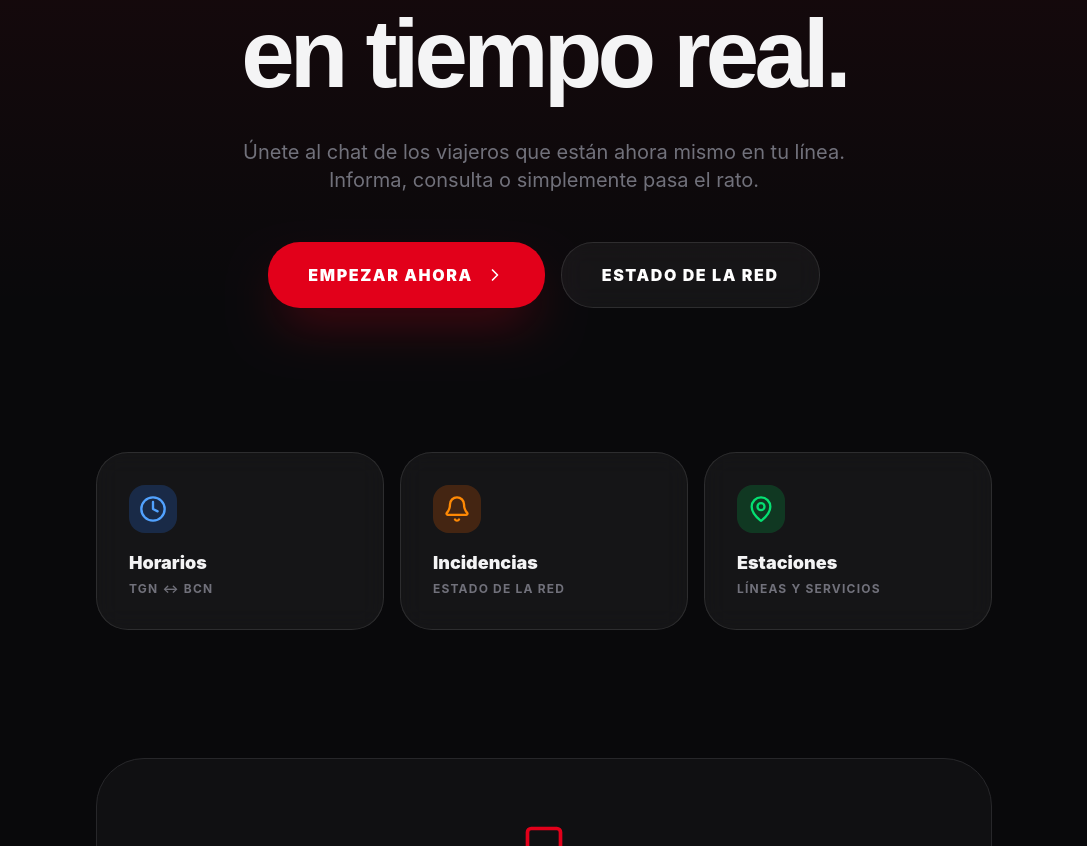
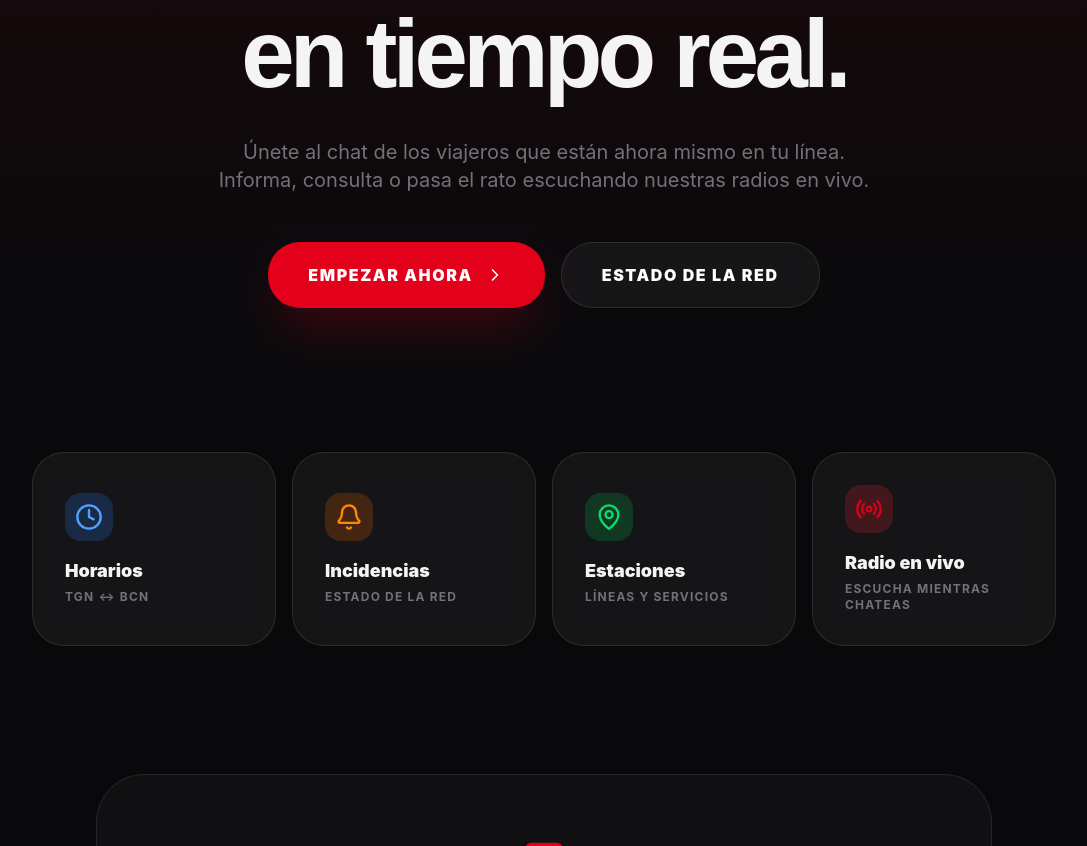
Before and after one commit to amelia007gonzalez-blip/RENFECHAT, a React (Vite) app: page / in a window 1280 px wide. Shown: the part 420-1266 px from the top of the page, without its empty margins (96-1183 px from the left). Built offline with nearby package versions, Linux system fonts and the light colour scheme.

Commit message:
feat: add radio indicators

```diff
--- a/src/App.jsx
+++ b/src/App.jsx
@@ -1,6 +1,6 @@
 import React, { useState, useEffect } from 'react';
 import { motion, AnimatePresence } from 'framer-motion';
-import { Train, MapPin, Users, Clock, ChevronRight, MessageSquare, Menu, X, Bell } from 'lucide-react';
+import { Train, MapPin, Users, Clock, ChevronRight, MessageSquare, Menu, X, Bell, Radio } from 'lucide-react';
 import { Analytics } from '@vercel/analytics/react';
 
 import StandardsScreen from './components/StandardsScreen';
@@ -152,7 +152,7 @@ const App = () => { // State Management with sessionStorage persistence to survi
                     <br />en tiempo real.
                   </h1>
                   <p className="text-zinc-500 text-lg md:text-xl max-w-2xl mx-auto mb-12">
-                    Únete al chat de los viajeros que están ahora mismo en tu línea. Informa, consulta o simplemente pasa el rato.
+                    Únete al chat de los viajeros que están ahora mismo en tu línea. Informa, consulta o pasa el rato escuchando nuestras radios en vivo.
                   </p>
                   <div className="flex flex-col sm:flex-row gap-4 justify-center">
                     <button onClick={startChat}
@@ -170,18 +170,20 @@ const App = () => { // State Management with sessionStorage persistence to survi
 
             {/* Quick action cards */}
             <section className="py-16 container mx-auto px-6">
-              <div className="grid grid-cols-1 sm:grid-cols-3 gap-4 max-w-4xl mx-auto">
+              <div className="grid grid-cols-1 sm:grid-cols-2 lg:grid-cols-4 gap-4 max-w-5xl mx-auto">
                 {[
                   { icon: <Clock size={28} />, label: 'Horarios', sub: 'TGN ↔ BCN', action: () => go(VIEWS.HORARIOS), color: 'blue' },
                   { icon: <Bell size={28} />, label: 'Incidencias', sub: 'Estado de la red', action: () => go(VIEWS.INCIDENCIAS), color: 'orange' },
                   { icon: <MapPin size={28} />, label: 'Estaciones', sub: 'Líneas y servicios', action: () => go(VIEWS.ESTACIONES), color: 'green' },
+                  { icon: <Radio size={28} className="animate-pulse" />, label: 'Radio en vivo', sub: 'Escucha mientras chateas', action: startChat, color: 'red' },
                 ].map(c => (
                   <button key={c.label} onClick={c.action}
                     className="glass border-zinc-800 rounded-[2rem] p-8 text-left hover:bg-white/5 transition-all hover:scale-[1.02] active:scale-[0.98] group">
                     <div className={`w-12 h-12 rounded-2xl flex items-center justify-center mb-4 ${
                       c.color === 'blue' ? 'bg-blue-500/20 text-blue-400' :
                       c.color === 'orange' ? 'bg-orange-500/20 text-orange-400' :
-                      'bg-green-500/20 text-green-400'
+                      c.color === 'green' ? 'bg-green-500/20 text-green-400' :
+                      'bg-red-500/20 text-renfe-red'
                     }`}>{c.icon}</div>
                     <h3 className="font-black text-lg mb-1">{c.label}</h3>
                     <p className="text-zinc-500 text-xs font-bold uppercase tracking-widest">{c.sub}</p>
--- a/src/components/ChatRoom.jsx
+++ b/src/components/ChatRoom.jsx
@@ -182,10 +182,11 @@ const ChatRoom = ({ user, room, onBack }) => {
           {/* Radio toggle */}
           <button
             onClick={() => setShowRadio(!showRadio)}
-            className={`p-2.5 rounded-xl transition-all ${showRadio ? 'bg-purple-600 text-white' : 'bg-zinc-800 text-zinc-400 hover:text-white'}`}
+            className={`px-3 py-2 rounded-xl transition-all flex items-center gap-2 ${showRadio ? 'bg-purple-600 text-white' : 'bg-zinc-800 text-zinc-400 hover:text-white'}`}
             title="Radio"
           >
-            <Radio size={18} />
+            <Radio size={18} className={!showRadio ? "animate-pulse text-red-500" : ""} />
+            <span className={`text-[10px] font-black uppercase tracking-widest ${!showRadio ? "animate-pulse text-red-500" : ""}`}>Radio</span>
           </button>
           <div className="text-right hidden sm:block">
             <div className="text-[9px] font-black uppercase text-zinc-600 tracking-widest">Viajando como</div>
```
